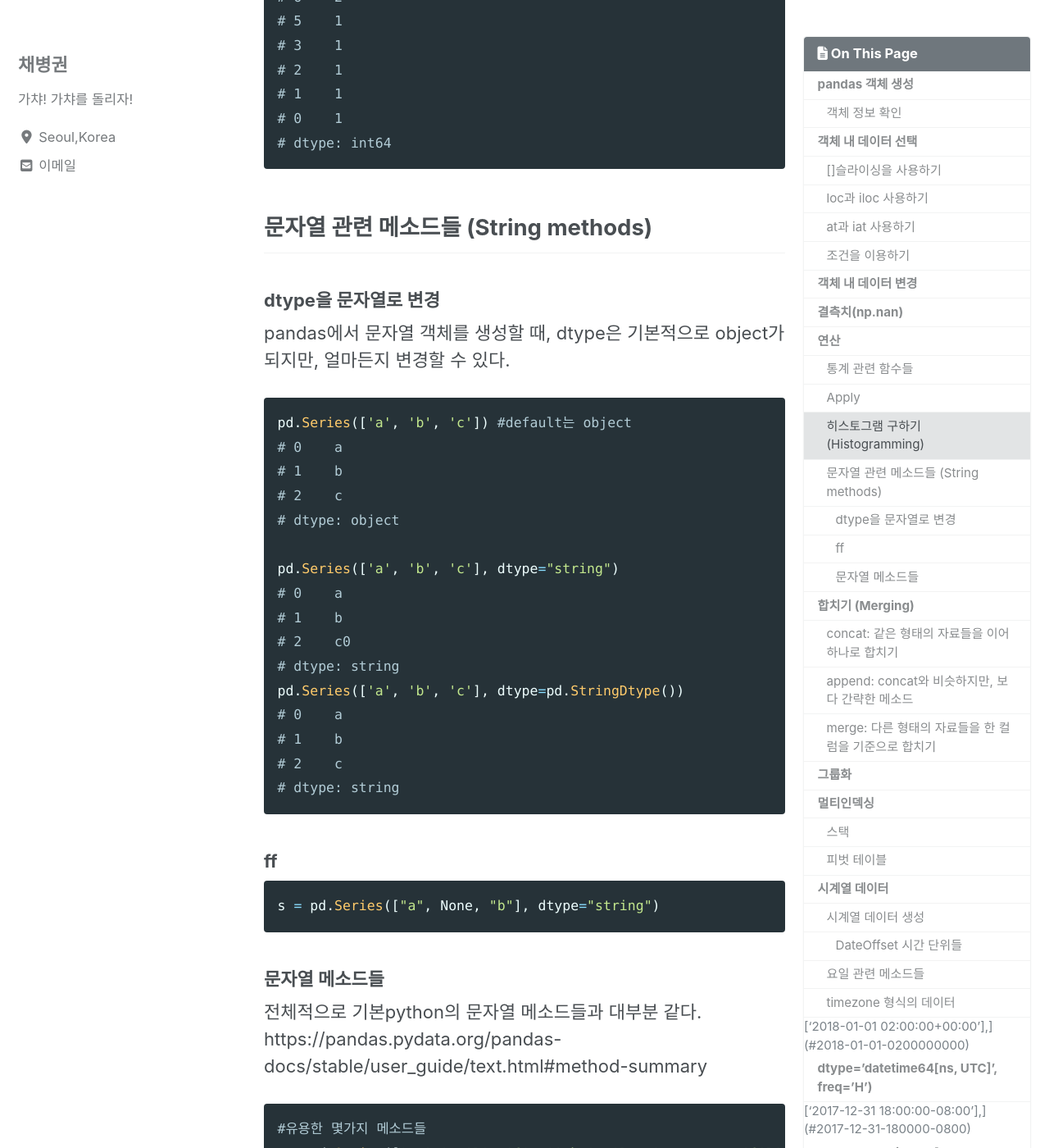
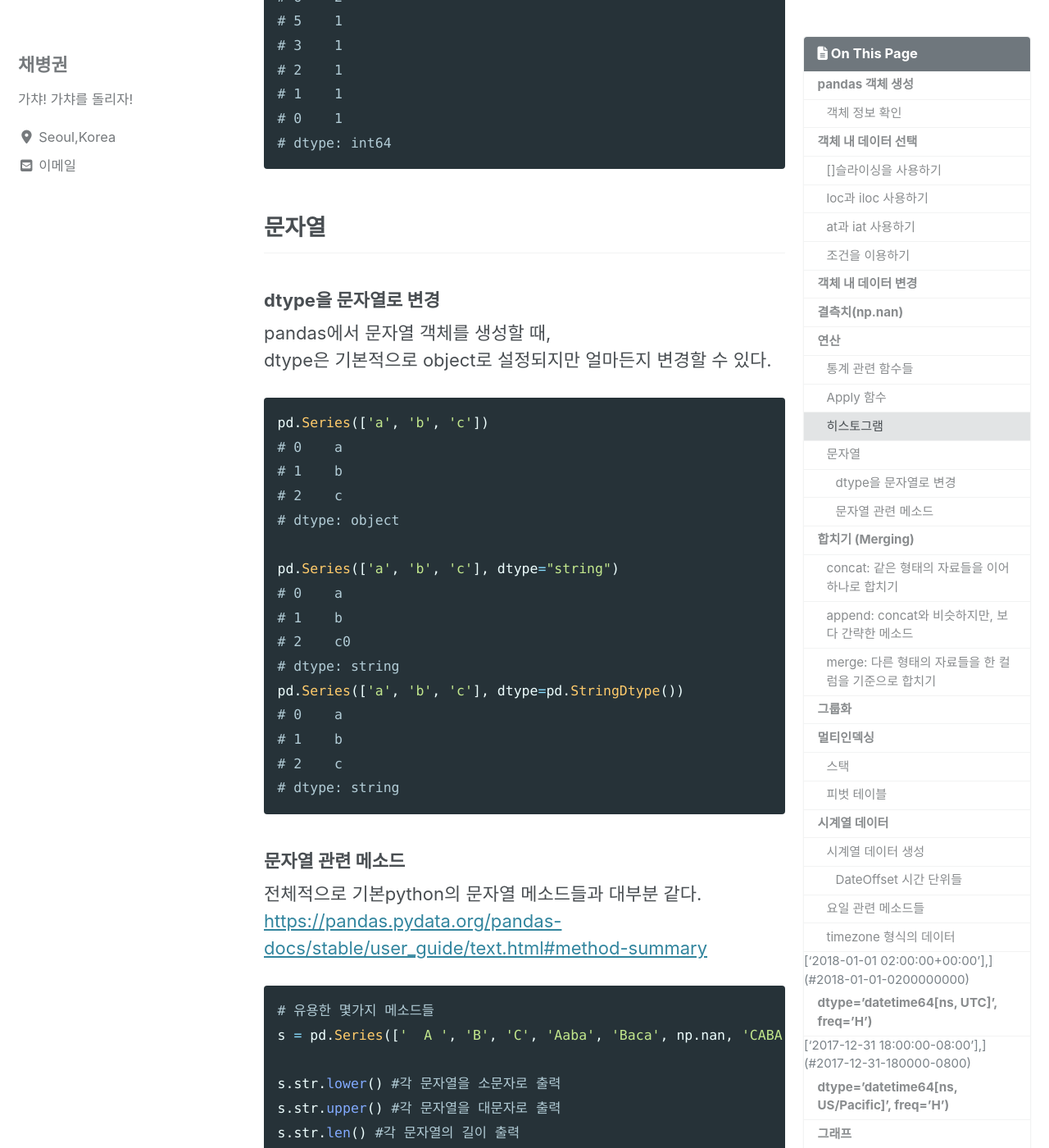
Before and after one commit to ByeongGwonChae/mynotebook, a Jekyll site: the page built from _posts/2020-02-29-pandas기초.md, in a window 1280 px wide and 1400 px high, scrolled down 6242 px. Shown: the whole window at 82% size. Built offline with Jekyll 4.4.1, drawn with Linux system fonts in a browser that asks for light colours; cached includes are drawn as plain includes; nearby versions of some CDN libraries; some of the changed text lies outside the part shown.

Commit message:
Update 2020-02-29-pandas기초.md

```diff
--- a/_posts/2020-02-29-pandas기초.md
+++ b/_posts/2020-02-29-pandas기초.md
@@ -168,14 +168,14 @@ df.mean()   #
 df.mean(1)  #
 df.sub(s, axis='index')
 ~~~
-## Apply
+## Apply 함수
 직접 함수를 사용하는 것 외에도,\\
 apply를 사용해서 함수를 사용하거나 사용자 정의 함수를 적용할 수 있다.
 ~~~ python
 df.apply(np.cumsum) #df.cumsum()과 동일
 df.apply(lambda x: x.max() - x.min())
 ~~~
-## 히스토그램 구하기 (Histogramming)
+## 히스토그램
 ~~~ python
 s = pd.Series(np.random.randint(0, 7, size=10))
 s.value_counts() #빈도 수 구하기
@@ -188,12 +188,12 @@ s.value_counts() #빈도 수 구하기
 # 0    1
 # dtype: int64
 ~~~
-## 문자열 관련 메소드들 (String methods)
+## 문자열
 ### dtype을 문자열로 변경
-pandas에서 문자열 객체를 생성할 때,
-dtype은 기본적으로 object가 되지만, 얼마든지 변경할 수 있다.
+pandas에서 문자열 객체를 생성할 때,\\
+dtype은 기본적으로 object로 설정되지만 얼마든지 변경할 수 있다.
 ~~~ python
-pd.Series(['a', 'b', 'c']) #default는 object
+pd.Series(['a', 'b', 'c'])
 # 0    a
 # 1    b
 # 2    c
@@ -210,15 +210,11 @@ pd.Series(['a', 'b', 'c'], dtype=pd.StringDtype())
 # 2    c
 # dtype: string
 ~~~
-### ff
+### 문자열 관련 메소드
+전체적으로 기본python의 문자열 메소드들과 대부분 같다.
+<https://pandas.pydata.org/pandas-docs/stable/user_guide/text.html#method-summary>
 ~~~ python
-s = pd.Series(["a", None, "b"], dtype="string")
-~~~
-### 문자열 메소드들
-전체적으로 기본python의 문자열 메소드들과 대부분 같다.
-https://pandas.pydata.org/pandas-docs/stable/user_guide/text.html#method-summary
-~~~ python
-#유용한 몇가지 메소드들
+# 유용한 몇가지 메소드들
 s = pd.Series(['  A ', 'B', 'C', 'Aaba', 'Baca', np.nan, 'CABA', 'dog', 'cat'], dtype="string")
 
 s.str.lower() #각 문자열을 소문자로 출력
@@ -227,7 +223,7 @@ s.str.len() #각 문자열의 길이 출력
 s.str.strip() #각 문자열의 앞뒤 공백 제거해서 출력
 str.replace('a', 'z')
 
-#간단한 예
+# 간단한 예
 df = pd.DataFrame(np.random.randn(3, 2), columns=[' Column A ', ' Column B '], index=range(3))
 df.columns = df.columns.str.strip().str.lower().str.replace(' ', '_')
 ~~~
```
